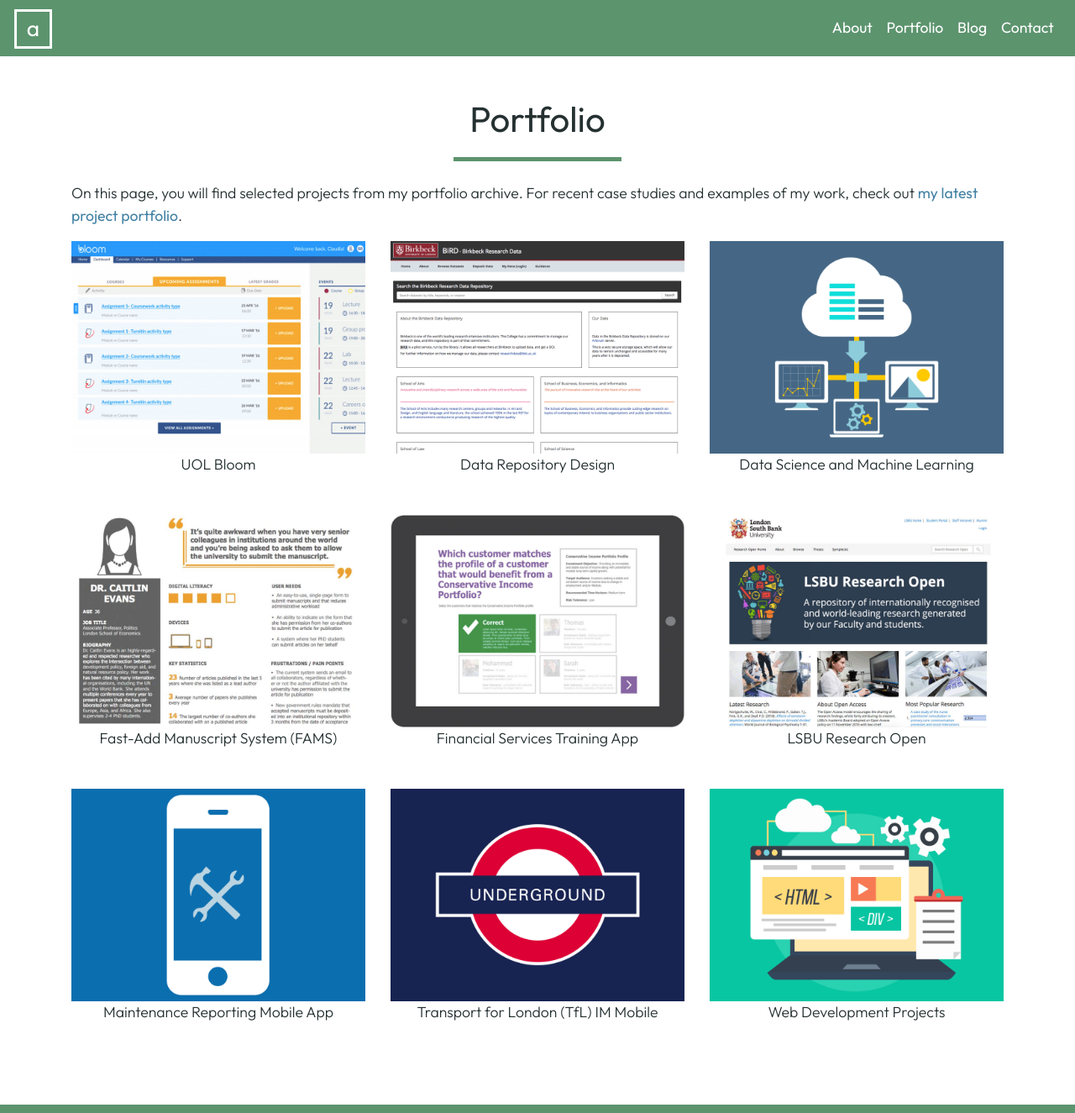
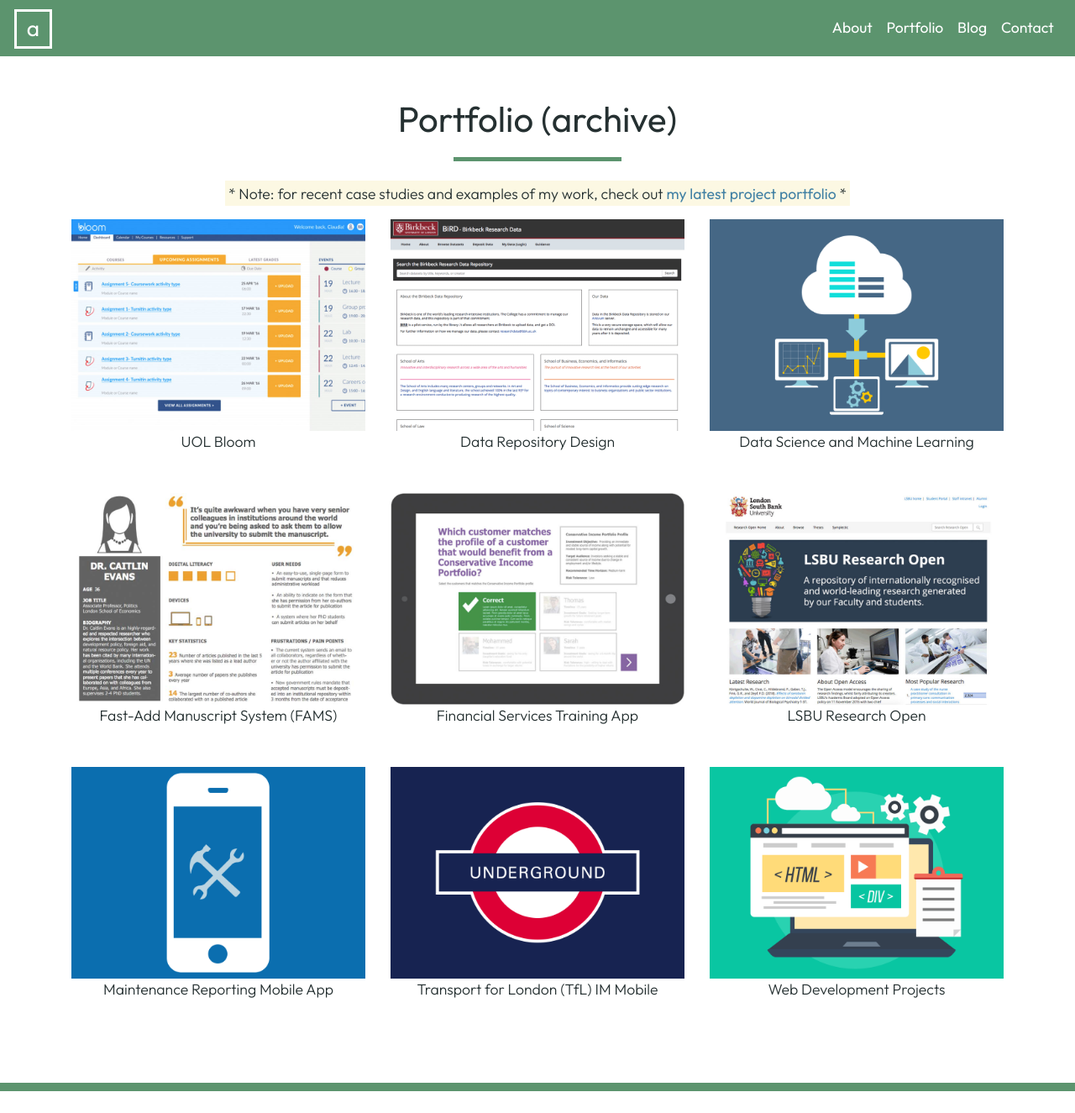
Before and after one commit to andrewhercules/andrewhercules.github.io, a Jekyll site: the page built from pages/portfolio.html, in a window 1280 px wide. Shown: the whole page at 84% size. Built offline with Jekyll 4.4.1, drawn with Linux system fonts in a browser that asks for light colours; after the commit the page ends 1299 px from its top, so only the background shows below that.

Commit message:
Updated Portfolio (archive) page

```diff
--- a/pages/portfolio.html
+++ b/pages/portfolio.html
@@ -7,16 +7,16 @@
   <div class="container">
     <div class="row">
       <div class="col-lg-12 text-center">
-        <h1 class="page-name">Portfolio</h1>
+        <h1 class="page-name">Portfolio (archive)</h1>
         <hr class="h1-underline">
       </div>
     </div>
     <div class="row">
       <div class="col-lg-12">
-        <p class="page-text">
-          On this page, you will find selected projects from my portfolio archive. For recent case studies and examples of my work,
-        check out <a href="https://bit.ly/ah-portfolio-latest" target="_blank">my latest project portfolio</a>.
-        </p>
+        <p class="page-text text-center text-bold">
+          <mark> * Note: for recent case studies and examples of my work,
+        check out <a href="https://bit.ly/ah-portfolio-latest" target="_blank">my latest project portfolio</a> *</mark>
+      </p>
       </div>
     </div>
     <div class="row">
```
